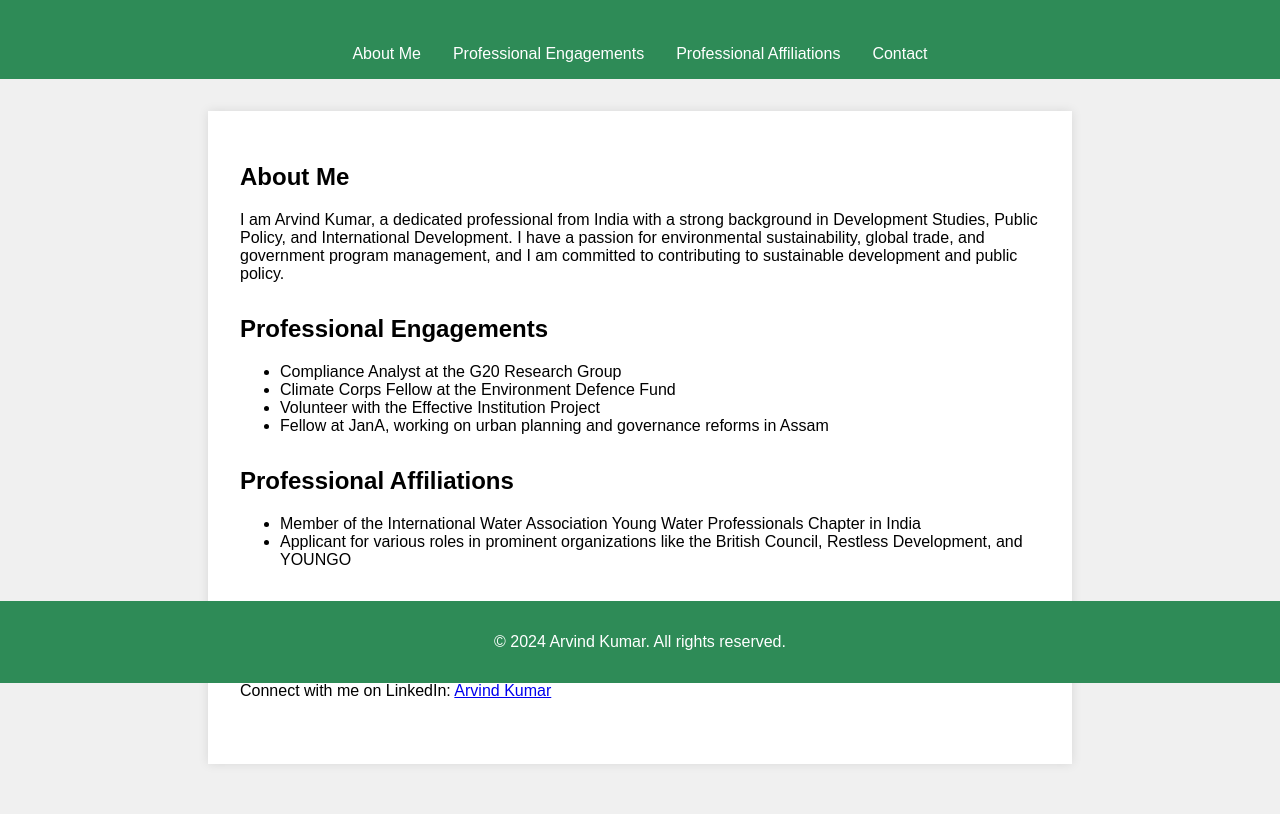
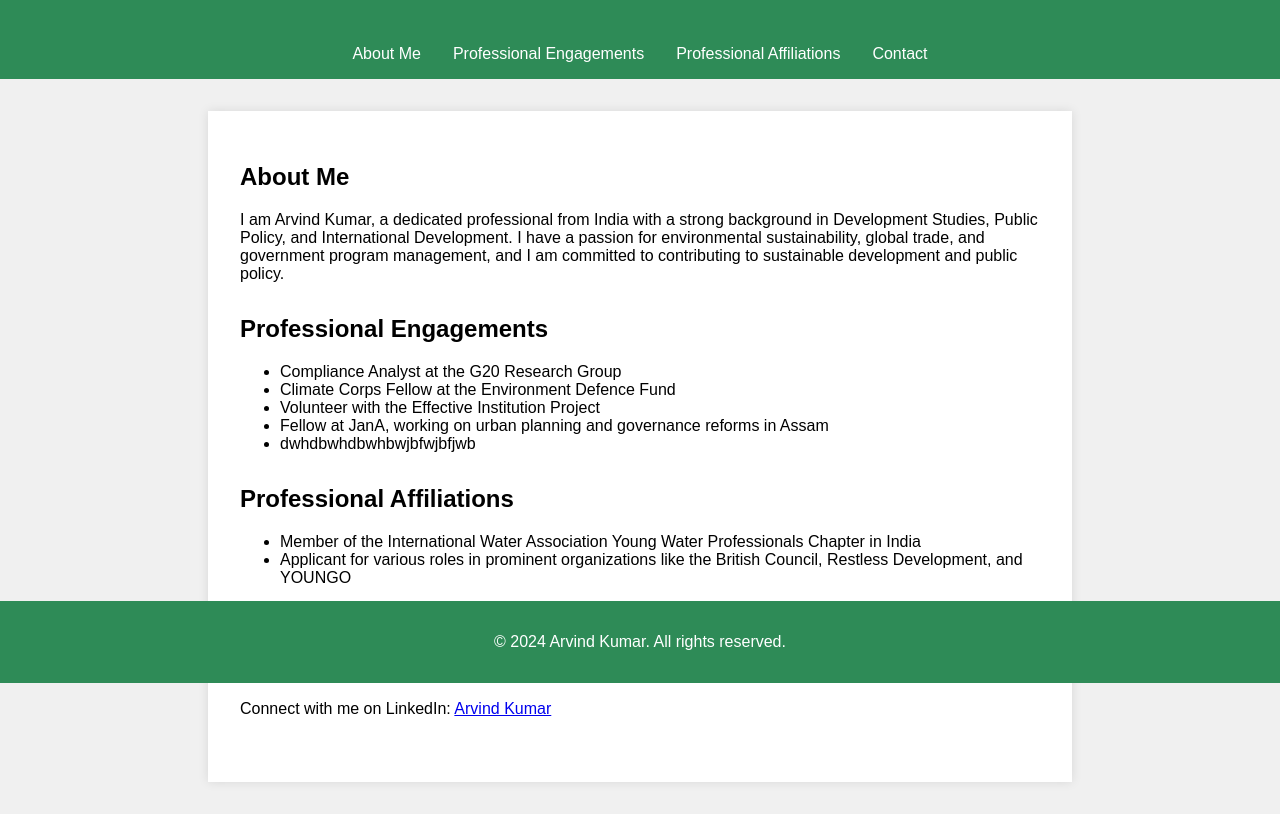
Before and after one commit to arvphoenix/portfolio, a plain HTML site: page index.html in a window 1280 px wide. Shown: the part 117-931 px from the top of the page. Drawn offline with Linux system fonts and the light colour scheme.

Commit message:
Update index.html

```diff
--- a/index.html
+++ b/index.html
@@ -75,6 +75,7 @@
                 <li>Climate Corps Fellow at the Environment Defence Fund</li>
                 <li>Volunteer with the Effective Institution Project</li>
                 <li>Fellow at JanA, working on urban planning and governance reforms in Assam</li>
+                <li>dwhdbwhdbwhbwjbfwjbfjwb</li>
                 <!-- Add more engagements as necessary -->
             </ul>
         </section>
```
